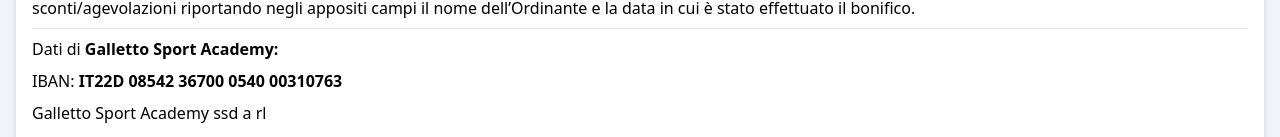
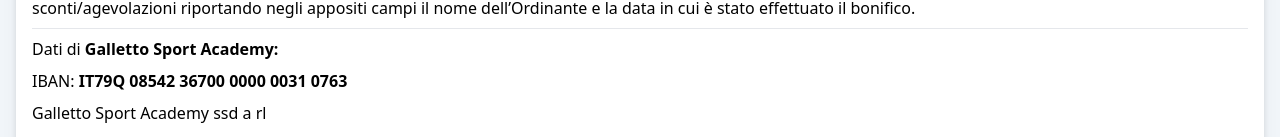
Before and after one commit to nicolofranceschi/galletto, a Next.js app: page / in a window 1280 px wide. Shown: the part 804-941 px from the top of the page. Built offline with nearby package versions, Linux system fonts and the light colour scheme; no server answers.

Commit message:
nuovo iban

```diff
--- a/pages/index.jsx
+++ b/pages/index.jsx
@@ -49,7 +49,7 @@
           Dati di <strong>Galletto Sport Academy:</strong>
         </p>
         <p>
-          IBAN: <strong>IT22D 08542 36700 0540 00310763</strong>
+          IBAN: <strong>IT79Q 08542 36700 0000 0031 0763</strong>
         </p>
         <p> Galletto Sport Academy ssd a rl</p>
         <p> Via Ambrogini, 5 -40022 Castel del Rio BO</p>
```
